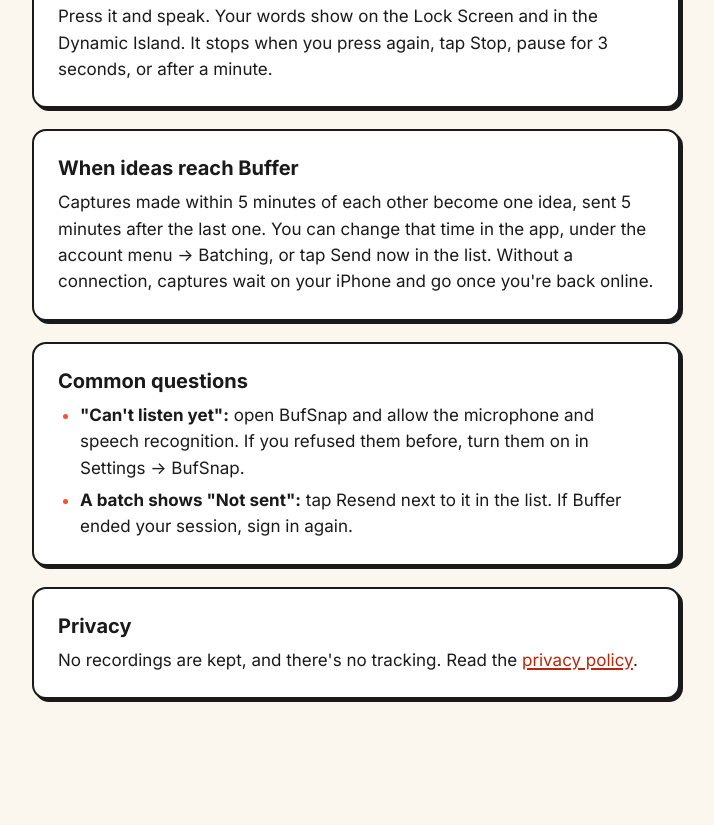
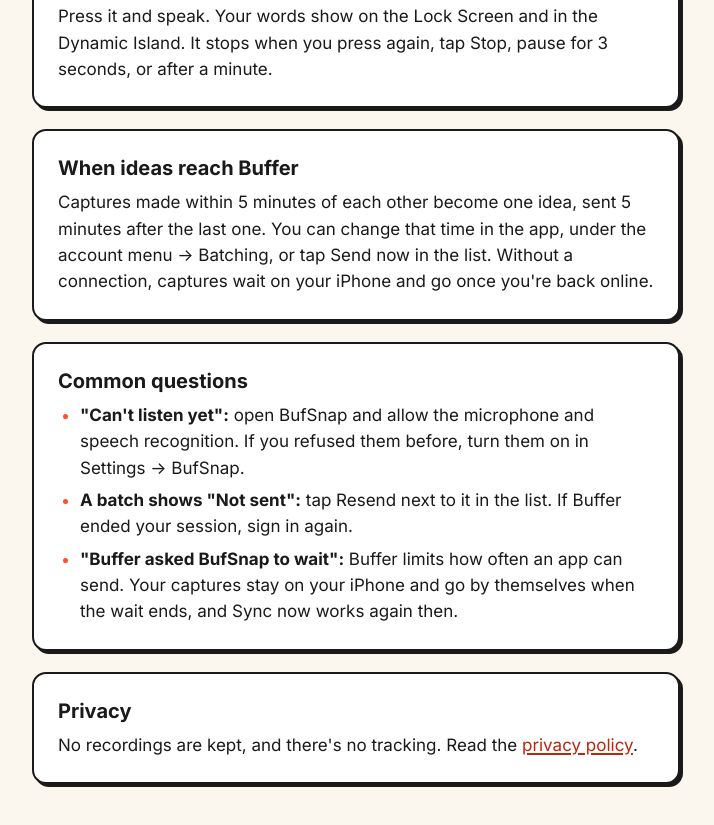
Before and after one commit to southp/buffer-snap, a plain HTML site: page site/support/index.html in a window 1280 px wide. Shown: the part 792-1617 px from the top of the page, without its empty margins (284-998 px from the left). Before the commit the page ends 1576 px from the top, so only its background shows below. Drawn offline with Linux system fonts and the light colour scheme.

Commit message:
Docs: Say what the list shows while Buffer rate limits sending
- docs/architecture.md, "Sending to Buffer": rateLimitedUntil, the rateLimitChanged event and the list's status
- Support page: what "Buffer asked BufSnap to wait" means

Co-Authored-By: Claude Opus 5.5 <noreply@anthropic.com>
Claude-Session: https://claude.ai/code/session_01PDusjoLRsMTqv74HCmexUb

```diff
--- a/site/support/index.html
+++ b/site/support/index.html
@@ -45,6 +45,7 @@
 <ul>
   <li><strong>"Can't listen yet":</strong> open BufSnap and allow the microphone and speech recognition. If you refused them before, turn them on in Settings → BufSnap.</li>
   <li><strong>A batch shows "Not sent":</strong> tap Resend next to it in the list. If Buffer ended your session, sign in again.</li>
+  <li><strong>"Buffer asked BufSnap to wait":</strong> Buffer limits how often an app can send. Your captures stay on your iPhone and go by themselves when the wait ends, and Sync now works again then.</li>
 </ul>
 </section>
 
```
Also changed, not shown: 1 other file.
